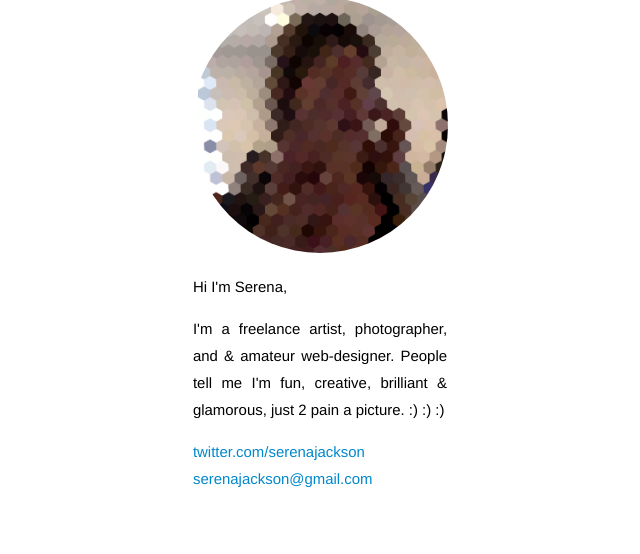
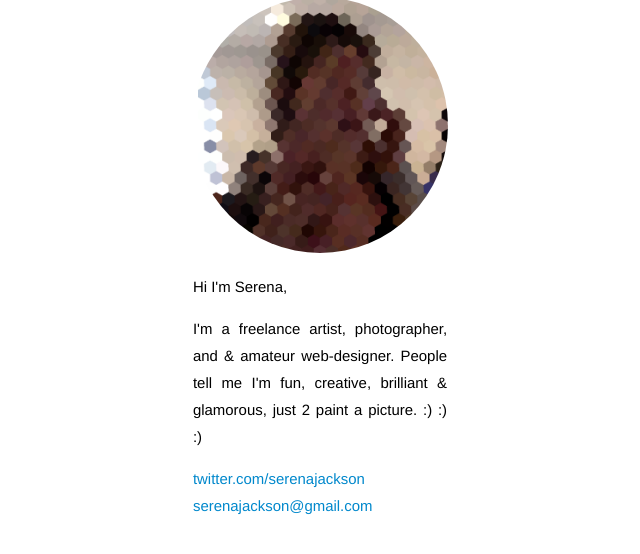
Before and after one commit to serenaj/serenaj.github.io, a plain HTML site: page index.html in a window 1280 px wide. Shown: the part 184-738 px from the top of the page, without its empty margins (320-960 px from the left). Drawn offline with nearby package versions, Linux system fonts and the light colour scheme.

Commit message:
cross the ts

```diff
--- a/index.html
+++ b/index.html
@@ -30,7 +30,7 @@
         </p>
 
         <p>
-          I'm a freelance artist, photographer, and &amp; amateur web-designer. People tell me I'm fun, creative, brilliant &amp; glamorous, just 2 pain a picture. :) :) :)
+          I'm a freelance artist, photographer, and &amp; amateur web-designer. People tell me I'm fun, creative, brilliant &amp; glamorous, just 2 paint a picture. :) :) :)
         </p>
 
         <p>
```
